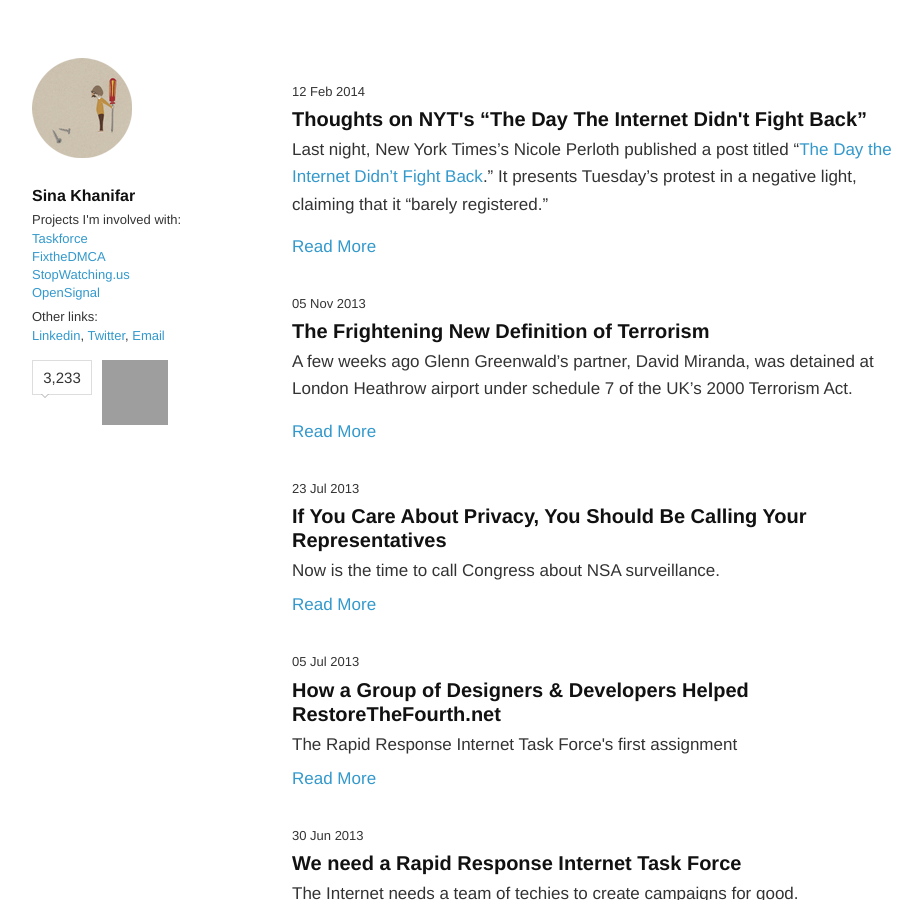
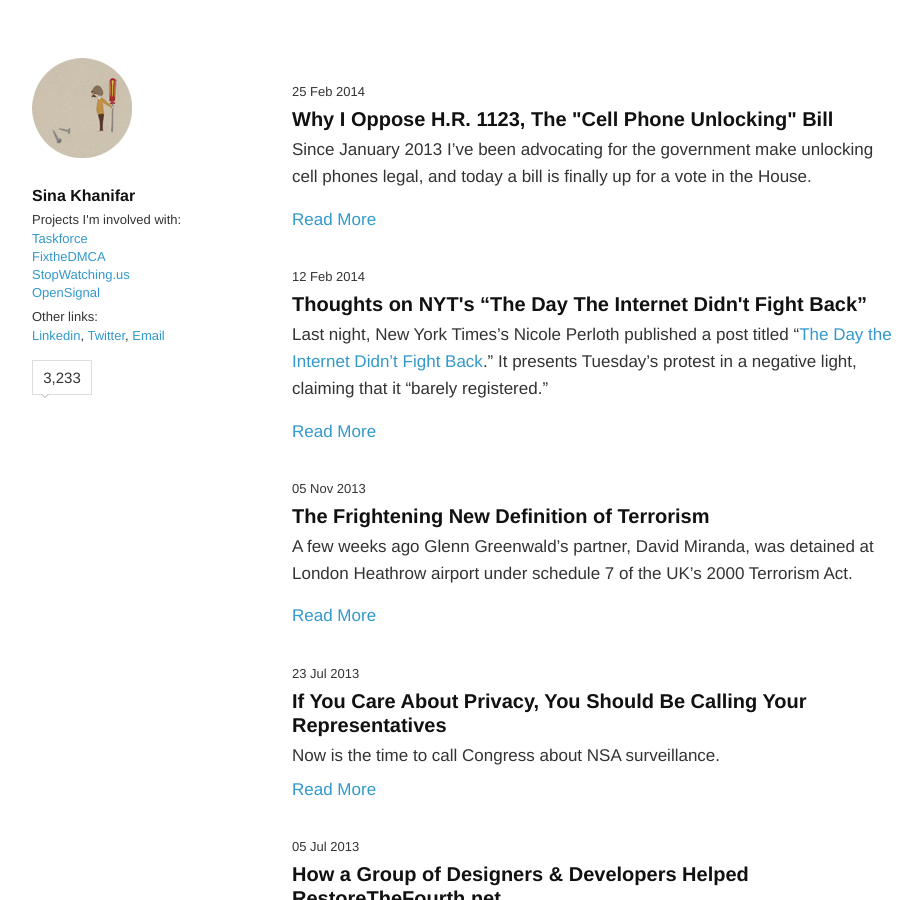
Before and after one commit to sinak/sinak.github.com, a Jekyll site: the page built from index.html, in a window 1280 px wide and 900 px high. Shown: the whole window, without its empty margins (178-1100 px from the left). Built offline with Jekyll 4.4.1, drawn with Linux system fonts in a browser that asks for light colours; nearby versions of some CDN libraries; some web fonts are replaced; Markdown is read by kramdown in place of the engine named in the settings; comment, search, counter and statistics services are not loaded; some of the changed lines change nothing that is shown; grey boxes are pictures that could not be loaded.

Commit message:
new post

```diff
--- a/_layouts/layout.html
+++ b/_layouts/layout.html
@@ -56,11 +56,6 @@
 
           <script>!function(d,s,id){var js,fjs=d.getElementsByTagName(s)[0];if(!d.getElementById(id)){js=d.createElement(s);js.id=id;js.src="//platform.twitter.com/widgets.js";fjs.parentNode.insertBefore(js,fjs);}}(document,"script","twitter-wjs");</script>
 
-          <!-- Facebook follow iFrame -->
-          <iframe src="//www.facebook.com/plugins/follow.php?href=https%3A%2F%2Fwww.facebook.com%2Fjejune&amp;layout=box_count&amp;show_faces=false&amp;colorscheme=light&amp;width=55" scrolling="no" frameborder="0" style="border:none; overflow:hidden; width:66px; height: 65px; float:left;"  allowTransparency="true"></iframe>
-
-
-
       </div>
 
       </header>
--- /dev/null
+++ b/_posts/2014-02-25-opposing-hr1123.md
@@ -0,0 +1,53 @@
+---
+layout: post
+title: Why I Oppose H.R. 1123, The "Cell Phone Unlocking" Bill
+category: posts
+tweet: The cell phone unlocking bill being voted on in Congress today does more harm than good. ->
+excerpt:
+---
+
+Since January 2013 I've been advocating for the government make unlocking cell phones legal, and today a bill is finally up for a vote in the House.
+
+Disappointingly, a last-minute addition to the bill means I prefer it doesn't pass at all.
+
+## A bit of background
+
+In late 2005, I was sent a a [cease and desist letter](/unlocking-phones) by Motorola that claimed I was in violation of the Digital Millenium Copyright Act (DMCA) by selling software to unlock their phones. The reason Motorola was able to to threaten me with prosecution is a poorly written section of the DMCA called Section 1201, also known as "the anti-circumvention provision."
+
+The DMCA is copyright law, passed in the late 90s to prevent piracy. But unlocking cell phones has nothing to do with copyright. Back in 2005, Jennifer Granick helped me respond to their claims, and they dropped the case. Jennifer went on to push for the Librarian of Congress to add an exemption specifically for cell phone unlocking - an exemption that was granted in 2006.
+
+At the end of 2012, the Libriarian of Congress decided to remove that exemption. Though I no longer write unlocking software for a living, I still feel strongly that people should have the right unlock their devices. I started a petition entitled "[Make Unlocking Cell Phones Legal](https://petitions.whitehouse.gov/response/its-time-legalize-cell-phone-unlocking)" on the White House's We The People site. The petition reached the hundred thousand signature threshold and the White House responded by asking the FCC to regulate unlocking and asking Congress to pass a bill to make unlocking legal.
+
+For Congress to make unlocking fully legal, they'd need to reexamine Section 1201 of the DMCA.  Shortly after the petition was launched, I launched [FixtheDMCA.org](http://fixthedmca.org/), to advocate for a meaningful fix. I went to Washington DC and had a series of meetings with congressional offices to explain how Section 1201 harms consumers and hurts innovators, and how it can be fixed.
+
+## Proposed solutions
+
+Over the course of the next twelve months, numerous bills were proposed, including the excellent [Unlocking Technology Act](http://beta.congress.gov/bill/113th-congress/house-bill/1892) by Rep. Zoe Lofgren. That bill would have fixed the underlying cause of the issue: the poorly written language of Section 1201's anti-circumvention provisions. It would align the law with its original intent by making it clear that Section 1201 should only be used to prevent piracy, and not to prevent people from modifying, unlocking or repairing their electronic devices.
+
+Unfortunately, the bill with the most traction wasn't Rep. Lofgren's bill. Instead, it was the bill due to be voted on today [H.R. 1123](https://www.govtrack.us/congress/bills/113/hr1123). That bill is ostensibly a "narrower unlocking fix" that makes unlocking legal, but leaves the DMCA in tact.
+
+While Congress was proposing and debating bills, the FCC pushed US carriers to come to a [voluntary agreement](http://blog.ctia.org/2013/12/12/ctia-announces-voluntary-principles-unlocking-wireless-devices/) to make unlocking devices easier for consumers. While that agreement makes unlocking easier, it still keeps discretion to unlock a device solely in the hands of carriers.
+
+## A weak bill...
+
+H.R. 1123 started life as a weak solution. To make it as uncontroversial as possible, it avoided amending Section 1201 of the DMCA, and instead reversed the Librarian of Congress's decision. That made the bill a temporary fix: at most it'd last just 18 months, until the Librarian of Congress's next rulemaking.
+
+It also avoided addressing the "tools and services" issue. While the Librarian of Congress's exemptions apply to individual acts of unlocking, they don't apply to the tools and services required to unlock devices. 99.9% of people can't write their own unlocking software - it's a complicated process that invovles reverse-engineering the phone's firmware. The bill would make unlocking legal for users, but keep the services required for consumers to realistically unlock their devices out of reach.
+
+Despite all this, the coalition of groups advocating for a fix to the law (including the EFF, Public Knowledge, iFixit and myself) decided to continue supporting the bill. So did Representative Lofgren, who'd written the much stronger Unlocking Technology Act. H.R. 1123 , while not a complete solution, did a little good and not a lot of harm.  The bill came up for a vote in the Judiciary committee, and passed.
+
+## ... turned harmful
+
+Normally, once a bill is passed out of committee, it isn't changed. But in this case, likely under pressure from the CTIA (the trade group resenting US carriers), the bill was altered before being passed on for the house to vote. A new section was added to expressly exclude "bulk unlocking" from the exemption. Bulk unlockers buy phones from a variety of sources, including second-hand devices, unlock and resell them. They're an important part of the electronics recycling and refurbishing industry.
+
+Explicitly excluding "bulk unlocking" and banning the work of recyclers is harmful, but it sets a very dangerous precedent. It says that Congress is okay with companies using Section 1201 of the DMCA to prevent certain business models, even when they have absolutely nothing to do with copyright infringement. That interpretation of Section 1201 is exactly what we've been fighting against, and which Lofgren's Unlocking Technology Act would have nixed entirely.
+
+Accepting that Section 1201 can be used to prevent bulk unlocking is dangerous because it reinforces a loophole created by the DMCA. That loophole allows any manufacturer to lock down their hardware by implementing a simple software lock. For example, car manufacturers have started including diagnostic locks that prevent independent mechanics or enthusiasts from repairing their cars, making something as simple as resetting a "low oil" light a violation of copyright law.
+
+## A difficult decision
+
+It's not easy to oppose a bill that deals with an issue that you've spent a good part of the last year advocating for. But H.R. 1123, in its current form, does more harm than good.
+
+The EFF, Public Knowledge, iFixit, as well as Rep. Eschoo, Rep. Lofgren and others, have come out in opposition to the bill over the last few days. Unfortunately, because of the last-minute change made to the bill up for a vote in the House, I have to join them.
+
+I encourage legislators to vote against H.R. 1123, and push for Congress to return to considering Rep. Lofgren's H.R. 1892, which would make unlocking cell phones and other electronics fully legal.
```
